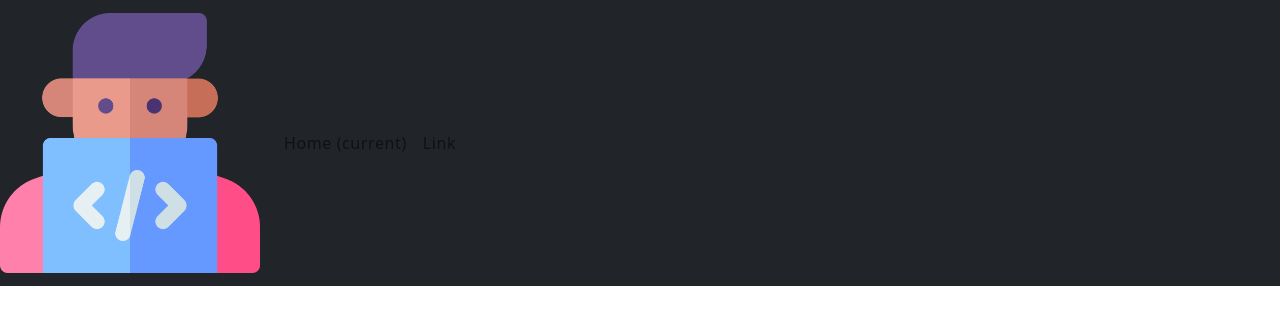
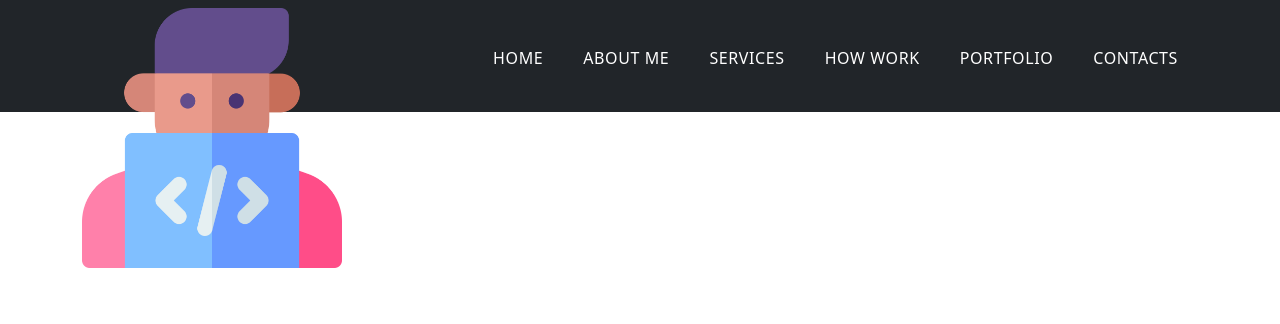
Before and after one commit to mmkclement/Statement-As-Webdev, a React (Create React App) app: page / in a window 1280 px wide. Shown: the top 324 px of the page. Built offline with nearby package versions, Linux system fonts and the light colour scheme.

Commit message:
nav-bar style css

```diff
--- a/public/index.html
+++ b/public/index.html
@@ -1,14 +1,12 @@
 <!DOCTYPE html>
 <html lang="en">
+
 <head>
   <meta charset="utf-8" />
   <link rel="icon" href="%PUBLIC_URL%/favicon.ico" />
   <meta name="viewport" content="width=device-width, initial-scale=1" />
   <meta name="theme-color" content="#000000" />
-    <meta
-      name="description"
-      content="Web site created using create-react-app"
-    />
+  <meta name="description" content="Web site created using create-react-app" />
   <link rel="apple-touch-icon" href="%PUBLIC_URL%/logo192.png" />
   <!--
       manifest.json provides metadata used when your web app is installed on a
@@ -26,6 +24,7 @@
     -->
   <title>React App</title>
 </head>
+
 <body>
   <noscript>You need to enable JavaScript to run this app.</noscript>
   <div id="root"></div>
@@ -39,5 +38,15 @@
       To begin the development, run `npm start` or `yarn start`.
       To create a production bundle, use `npm run build` or `yarn build`.
     -->
+  <script src="https://code.jquery.com/jquery-3.2.1.slim.min.js"
+    integrity="sha384-KJ3o2DKtIkvYIK3UENzmM7KCkRr/rE9/Qpg6aAZGJwFDMVNA/GpGFF93hXpG5KkN"
+    crossorigin="anonymous"></script>
+  <script src="https://cdn.jsdelivr.net/npm/popper.js@1.12.9/dist/umd/popper.min.js"
+    integrity="sha384-ApNbgh9B+Y1QKtv3Rn7W3mgPxhU9K/ScQsAP7hUibX39j7fakFPskvXusvfa0b4Q"
+    crossorigin="anonymous"></script>
+  <script src="https://cdn.jsdelivr.net/npm/bootstrap@4.0.0/dist/js/bootstrap.min.js"
+    integrity="sha384-JZR6Spejh4U02d8jOt6vLEHfe/JQGiRRSQQxSfFWpi1MquVdAyjUar5+76PVCmYl"
+    crossorigin="anonymous"></script>
 </body>
+
 </html>
--- a/src/App.css
+++ b/src/App.css
@@ -1,3 +1,15 @@
+@import url("https://fonts.googleapis.com/css2?family=Kanit:ital,wght@0,100;0,200;0,300;1,100;1,200&family=Reenie+Beanie&family=Roboto:ital,wght@0,100;0,300;0,400;0,500;0,700;0,900;1,100;1,300;1,400;1,500;1,700;1,900&display=swap");
+
+:root {
+  --primary-whit: #fff;
+  --primary-purple: #800080;
+  --primary-dark: rgba(255 , 255, 255, 0);
+
+}
+
+body {
+  font-family: "Kanit", sans-serif;
+}
 .App {
   text-align: center;
 }
@@ -38,15 +50,34 @@
 }
 
 .logo {
+  width: 16.25rem;
+}
 
-    width: 16.25rem;
+nav a.nav-link {
+  letter-spacing: 0.0375rem;
+  cursor: pointer;
+  margin: left;
+}
+
+nav ul li {
+  text-transform: uppercase;
+}
+
+.navbar-nav > li > a {
+  margin-right: 0.75rem;
+  margin-left: 0.75rem;
+  color: var(--primary-whit);
+  border-top: 0.1875rem solid var(--primary-dark) !important;
+
 
 }
 
-nav a.nav-link {
-   font-weight: 500;
-   letter-spacing: 0.0375rem;
-   cursor: pointer;
-   margin: left;
+.navbar-brand {
+  max-width: 17.25rem;
+  padding: 0 !important;
+  height: 6rem !important;
+}
 
-}
+/* .navbar-nav > li > a.active , .navbar-nav > li > a:focus {
+  /* border-top: 0.1875rem solid var(--primary-white) !important; */
+/* } * abit problem about hover/ */
--- a/src/App.js
+++ b/src/App.js
@@ -3,8 +3,7 @@ import "bootstrap/dist/css/bootstrap.min.css";
 import NavBar from './components/NavBar';
 function App() {
   return (
-       <NavBar />
-
+    <NavBar />
   );
 }
 
--- a/src/components/NavBar.js
+++ b/src/components/NavBar.js
@@ -4,22 +4,37 @@ import logo from '../logo.png';
 const NavBar = () => {
   return (
     <nav className="navbar navbar-expand-lg navbar-light bg-dark">
-      <a className="navbar-brand" href="#"><img className="logo" src={logo} alt="logo"/></a>
+      <div className="container">
+
+        <a className="navbar-brand" href="#"><img className="logo" src={logo} alt="logo" /></a>
         <button className="navbar-toggler" type="button" data-toggle="collapse" data-target="#navbarSupportedContent" aria-controls="navbarSupportedContent" aria-expanded="false" aria-label="Toggle navigation">
           <span className="navbar-toggler-icon"></span>
         </button>
 
         <div className="collapse navbar-collapse" id="navbarSupportedContent">
-        <ul className="navbar-nav ml-auto">
+          <ul className="navbar-nav ms-auto">
             <li className="nav-item active">
-            <a className="nav-link" href="#">Home <span className="sr-only">(current)</span></a>
+              <a className="nav-link" href="#">Home </a>
             </li>
             <li className="nav-item">
-            <a className="nav-link" href="#">Link</a>
+              <a className="nav-link" href="#">about me</a>
+            </li>
+            <li className="nav-item">
+              <a className="nav-link" href="#">services</a>
+            </li>
+            <li className="nav-item">
+              <a className="nav-link" href="#">How work</a>
+            </li>
+            <li className="nav-item">
+              <a className="nav-link" href="#">Portfolio</a>
+            </li>
+            <li className="nav-item">
+            <a className="nav-link" href="#">Contacts</a>
           </li>
 
           </ul>
 
+        </div>
       </div>
     </nav>
   )
```
Lines whose indentation alone changed are shown as unchanged.
